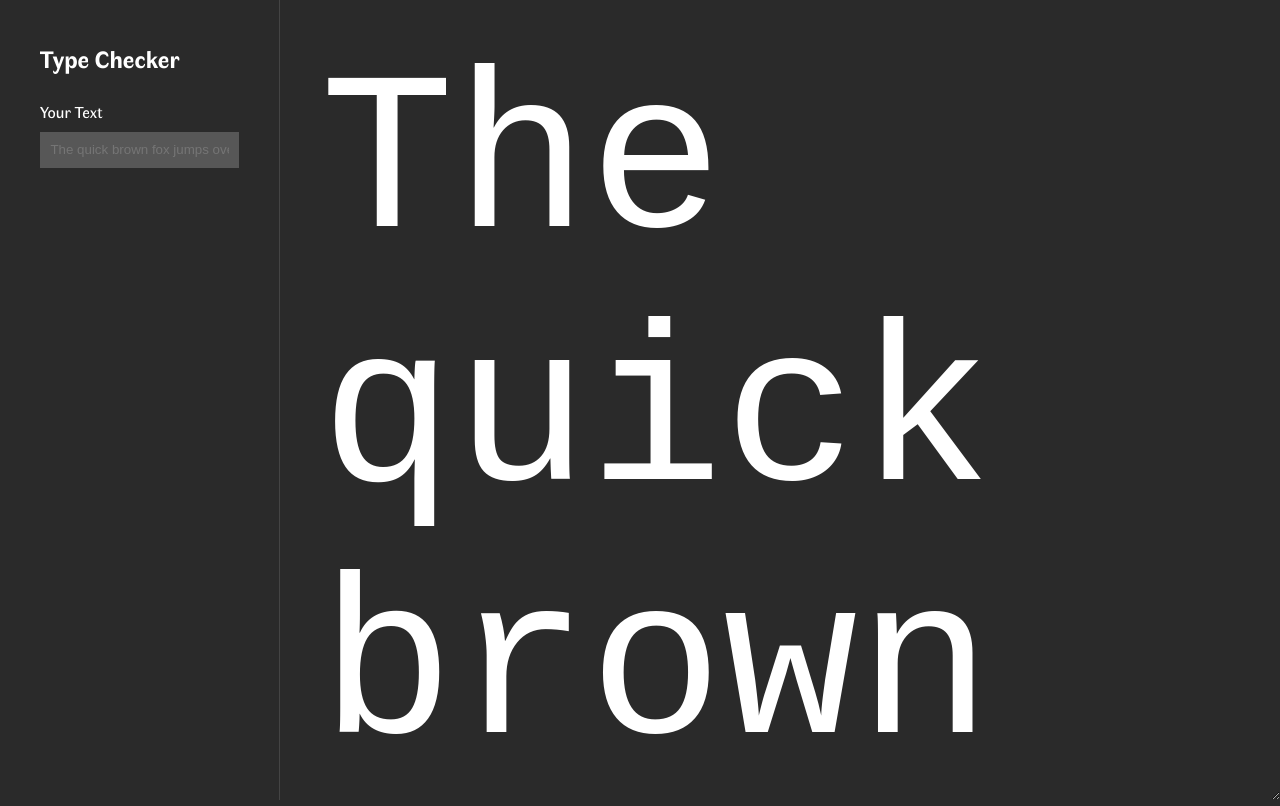
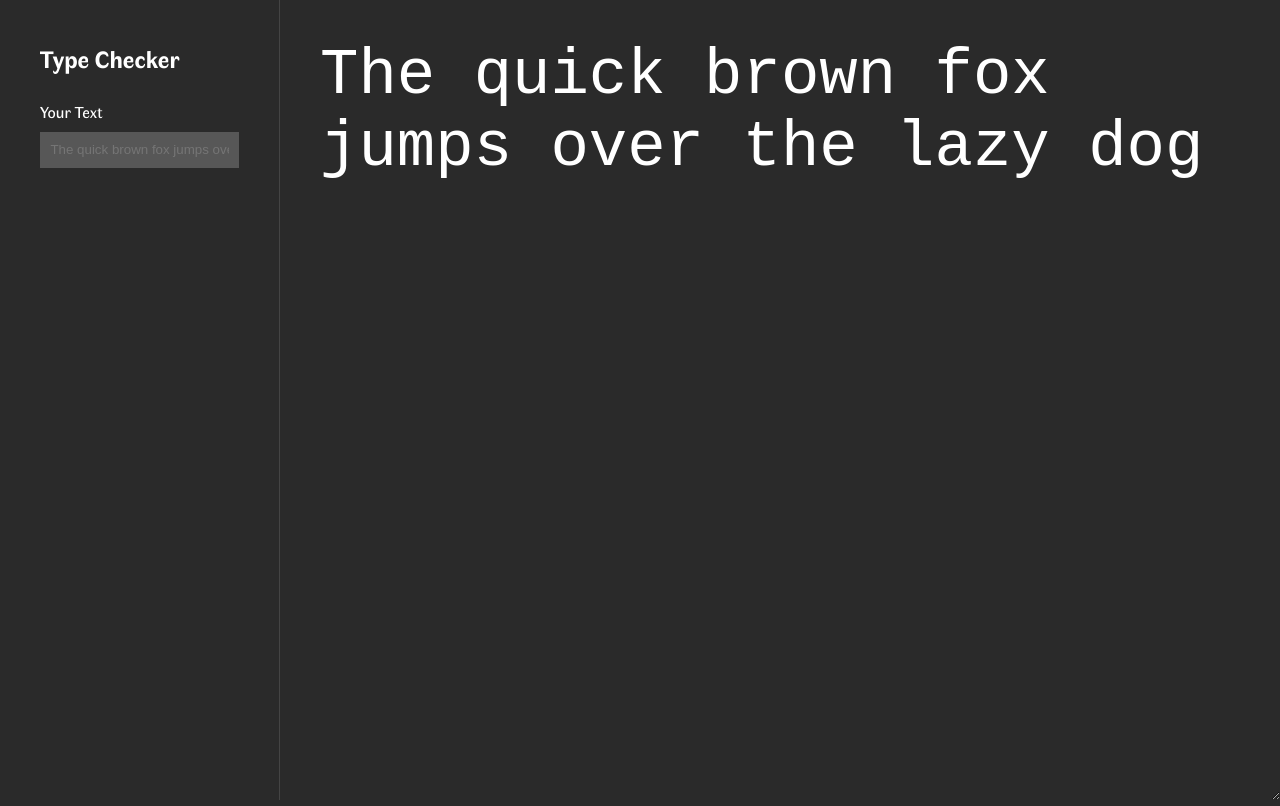
Before and after one commit to gideonibemerejr/js-for-designers, a React (Create React App) app: page /type-checker in a window 1280 px wide. Built offline with nearby package versions, Linux system fonts and the light colour scheme.

Commit message:
Update both text input and textarea to have dual editing capabilities

```diff
--- a/src/Pages/TypeChecker/TypeChecker.css
+++ b/src/Pages/TypeChecker/TypeChecker.css
@@ -17,12 +17,12 @@
   src: url('./assets/faune-bold.woff'), url('./assets/faune-bold.woff2');
 }
 
-div.type-checker > h1 {
+div.type-checker--wrapper > h1 {
   font-weight: 700;
   font-size: 1.5rem;
 }
 
-div.type-checker {
+div.type-checker--wrapper {
   font-family: 'Faune', Helvetica, sans-serif;
   font-size: 16px;
   line-height: 1.5;
@@ -33,6 +33,6 @@ div.type-checker {
   grid-template-columns: 280px 1fr;
 }
 
-div.type-checker > section {
+div.type-checker--wrapper > section {
   display: block;
 }
--- a/src/Pages/TypeChecker/components/ControlPanel/ControlPanel.css
+++ b/src/Pages/TypeChecker/components/ControlPanel/ControlPanel.css
@@ -1,4 +1,4 @@
-section.control-panel {
+section.control-panel--wrapper {
   position: fixed;
   top: 0;
   left: 0;
@@ -11,7 +11,7 @@ section.control-panel {
   border-right: 1px solid #444;
 }
 
-div.option {
+div.control {
   margin-top: 1.5rem;
 }
 
--- a/src/Pages/TypeChecker/components/ControlPanel/index.jsx
+++ b/src/Pages/TypeChecker/components/ControlPanel/index.jsx
@@ -1,11 +1,11 @@
 import React from 'react'
 import './ControlPanel.css'
 
-const ControlPanel = ({handleTextChange,}) => {
+const ControlPanel = ({handleTextChange, sentence}) => {
     return (
-        <section className="control-panel">
+        <section className="control-panel--wrapper">
             <h1>Type Checker</h1>
-            <Option handleChange={handleTextChange} placeholder="The quick brown fox jumps over the lazy dog" name="sentence" htmlFor="sentence" label="Your Text" type="text" />
+            <Control name="sentence" htmlFor="sentence" handleChange={handleTextChange} placeholder="The quick brown fox jumps over the lazy dog"  label="Your Text" type="text" value={sentence}/>
         </section>
      );
 }
@@ -13,11 +13,11 @@ const ControlPanel = ({handleTextChange,}) => {
 export default ControlPanel;
 
 
-const Option = ({htmlFor, type, name, label, placeholder, handleChange}) => {
+const Control = ({htmlFor, type, name, label, placeholder, handleChange, value}) => {
     return (
-        <div className="option">
+        <div className="control">
             <label htmlFor={htmlFor}>{label}</label>
-            <input onChange={handleChange} placeholder={placeholder}  type={type} name={name}/>
+            <input value={value} onChange={handleChange} placeholder={placeholder}  type={type} name={name}/>
         </div>
     );
 }
--- a/src/Pages/TypeChecker/components/Output/Output.css
+++ b/src/Pages/TypeChecker/components/Output/Output.css
@@ -1,10 +1,10 @@
-section.output {
+section.text-output--wrapper {
   grid-column-start: 2;
   width: 100%;
 }
 
 textarea.text-output {
-  font-size: 14rem;
+  font-size: 4rem;
   width: 100%;
   background: none;
   color: #fff;
--- a/src/Pages/TypeChecker/components/Output/index.jsx
+++ b/src/Pages/TypeChecker/components/Output/index.jsx
@@ -2,11 +2,10 @@ import React from 'react'
 import './Output.css'
 
 
-const Output = ({sentence, defaultSentence}) => {
+const Output = ({sentence, defaultSentence, handleChange}) => {
     return (
-        <section className="output">
-
-            <textarea className="text-output" value={sentence === '' ? defaultSentence : sentence} />
+        <section className="text-output--wrapper">
+            <textarea name="sentence" onChange={handleChange} className="text-output" value={sentence === '' ? defaultSentence : sentence} />
         </section>
 
      );
--- a/src/Pages/TypeChecker/index.jsx
+++ b/src/Pages/TypeChecker/index.jsx
@@ -19,13 +19,13 @@ class TypeChecker extends Component {
     render() {
         console.log(this.state.sentence)
         return (
-            <div className="type-checker">
+            <div className="type-checker--wrapper">
 
                 {/* passing the onChange handlers as props to the control panel */}
-               <ControlPanel handleTextChange={this.handleTextChange} />
+               <ControlPanel handleTextChange={this.handleTextChange} {...this.state} />
 
                {/* Spreading the entire state object to be received as props in the output */}
-               <Output {...this.state} />
+               <Output {...this.state} handleChange={this.handleTextChange}/>
             </div>
          );
     }
```
